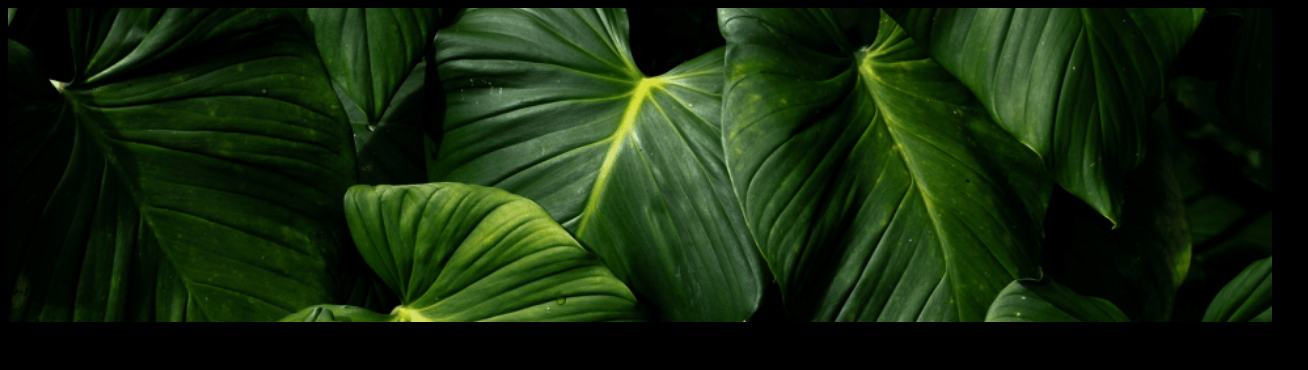
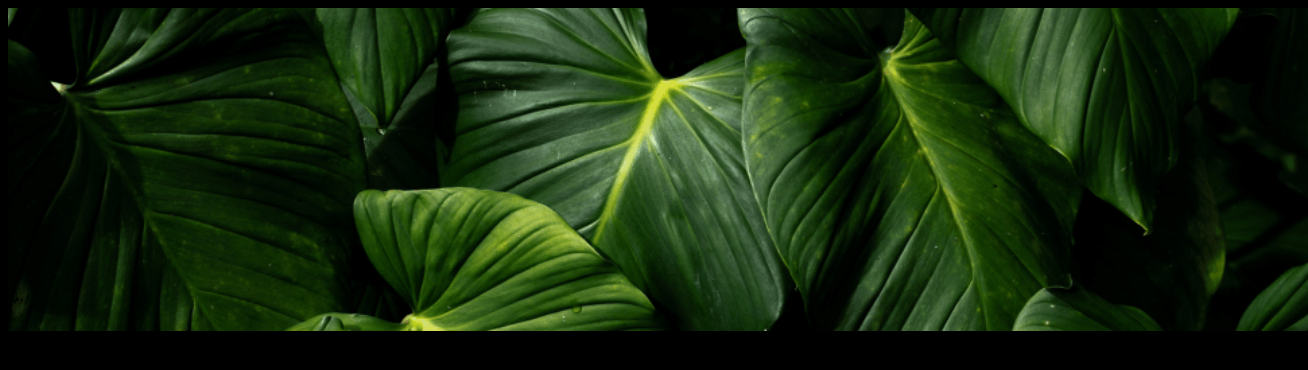
Before and after one commit to GeisiFra/GeisiFra.github.io, a plain HTML site: page PAGINA_UVG/SUP.HTML in a window 1280 px wide. Shown: the whole page, 1308 px wide, since content can reach past the window. Drawn offline with Linux system fonts and the light colour scheme.

Commit message:
Update SUP.HTML

```diff
--- a/PAGINA_UVG/SUP.HTML
+++ b/PAGINA_UVG/SUP.HTML
@@ -5,7 +5,7 @@
 </head>
 <center>
 <body bgcolor="black">
-	<img src="IMG/icono3.JPG" width="100%" height="100%">
+	<img src="IMG/icono3.JPG" width="1300 px" height= 100%>
 
 </body>
 </center>
```
